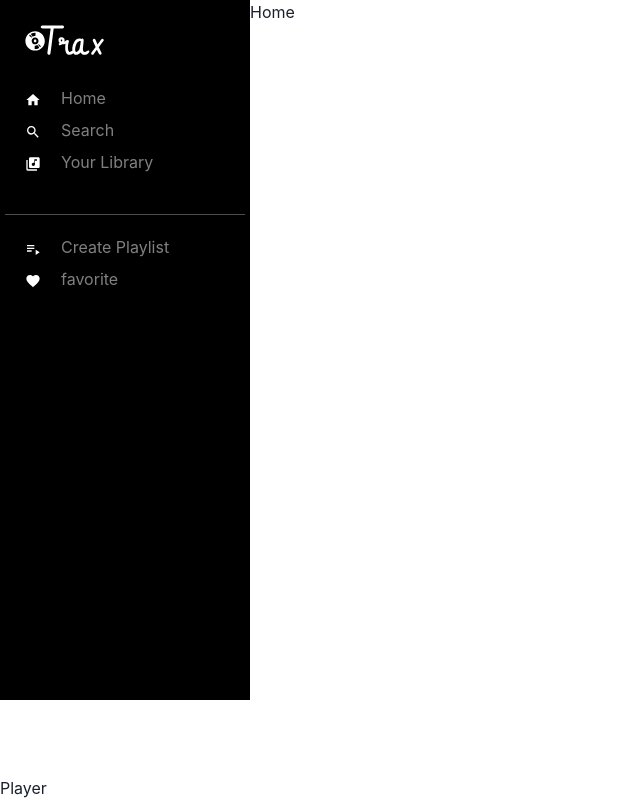
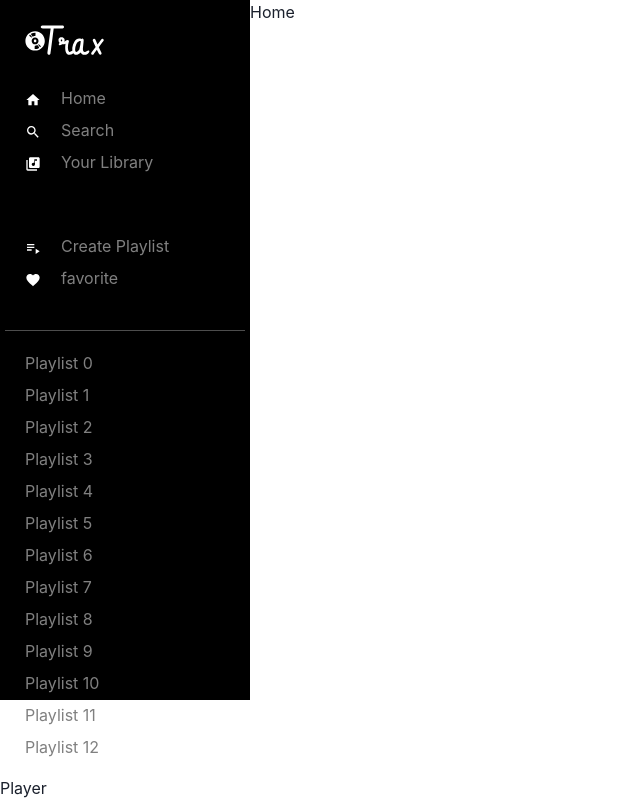
Before and after one commit to Devmustroc/nextjs_skotify_clone, a Next.js app: page / in a window 1280 px wide. Shown: the whole page, without its empty margins (0-640 px from the left). Built offline with nearby package versions, Linux system fonts and the light colour scheme.

Commit message:
:art: NavBar On SideBar

```diff
--- a/components/Sidebar.tsx
+++ b/components/Sidebar.tsx
@@ -47,6 +47,10 @@ const musicMenu = [
     }
 ]
 
+const playlist = new Array(30).fill(1).map((_, index) =>
+    `Playlist ${index}`
+)
+
 const Sidebar = () => {
     return (
         <Box width="100%" height="calc(100vh - 100px)" bg='black' paddingX="5px" color="gray">
@@ -75,7 +79,6 @@ const Sidebar = () => {
                     </List>
                 </Box>
             </Box>
-            <Divider bg="gray.900"/>
             <Box paddingY="20px">
                 <Box marginBottom="20px">
                     <List spacing={2}>
@@ -98,6 +101,25 @@ const Sidebar = () => {
                     </List>
                 </Box>
             </Box>
+            <Divider bg="gray.900"/>
+            <Box paddingY="20px" height="62%" overflowY="hidden">
+                <List spacing={2} >
+                    {
+                        playlist.map(item => (
+                                <ListItem paddingX='20px' fontSize="16px" key={item}>
+                                    <LinkBox>
+                                        <Link href="/" passHref>
+                                            <LinkOverlay>
+                                                {item}
+                                            </LinkOverlay>
+                                        </Link>
+                                    </LinkBox>
+                                </ListItem>
+                            )
+                        )
+                    }
+                </List>
+            </Box>
         </Box>
     )
 }
```
